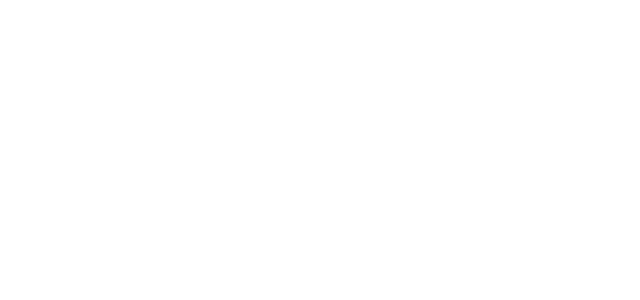
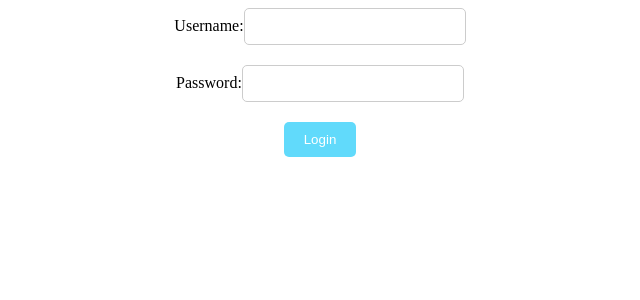
Before and after one commit to ekofirlianto/Coding-tes-bts, a React (Create React App) app: page / in a window 1280 px wide. Before the commit this address had no page. Shown: the top 300 px of the page, without its empty margins (320-960 px from the left). Built offline with nearby package versions, Linux system fonts and the light colour scheme.

Commit message:
rubah halaman awal

```diff
--- a/src/App.js
+++ b/src/App.js
@@ -10,7 +10,7 @@
   return (
     <Router>
       <Routes>
-        <Route path="/login" element={<Loginpage />} />
+        <Route path="/" element={<Loginpage />} />
         <Route path="/register" element={<Registerpage />} />
 
         <Route path="/home" element={<Homepage />} />
```
